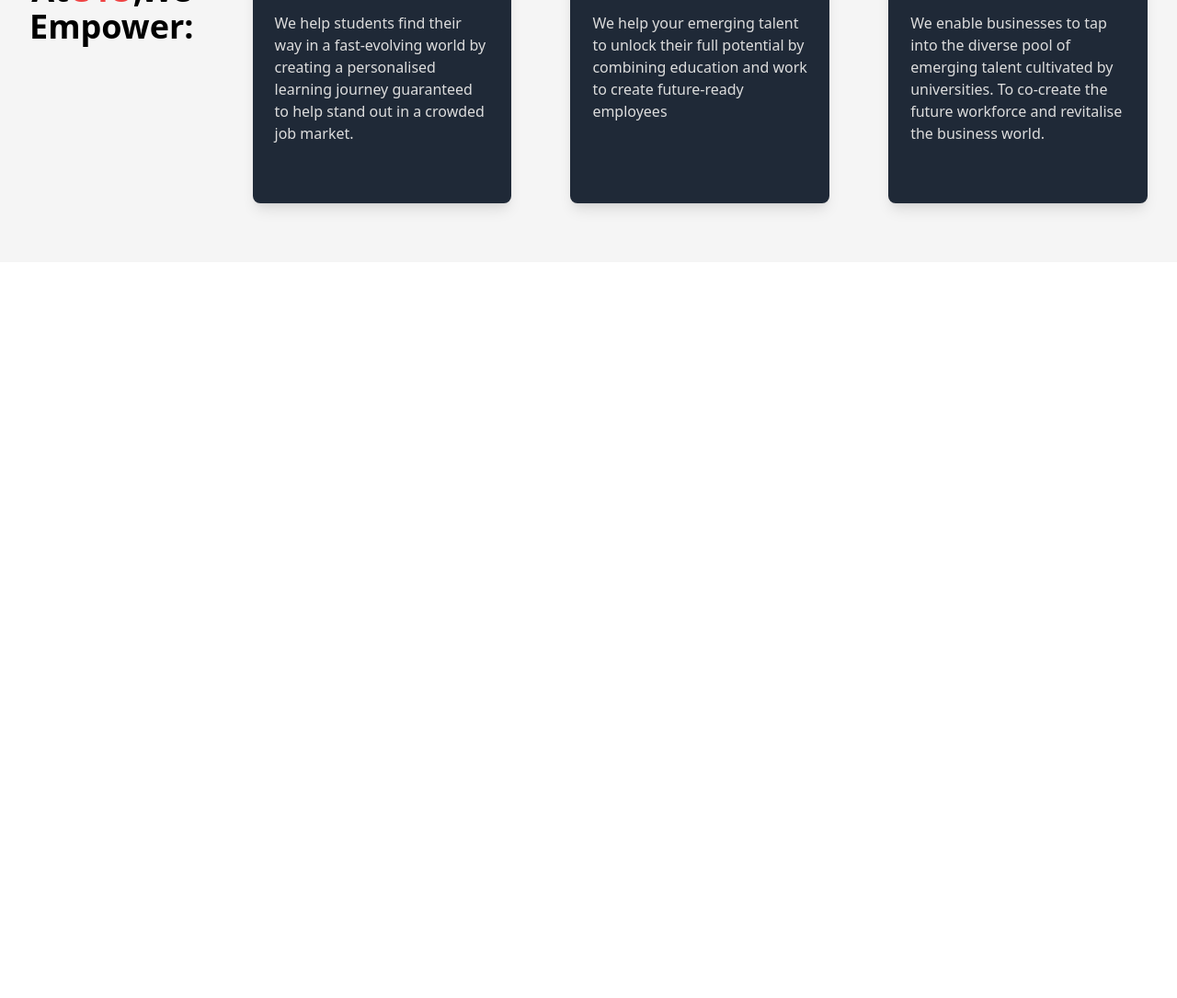
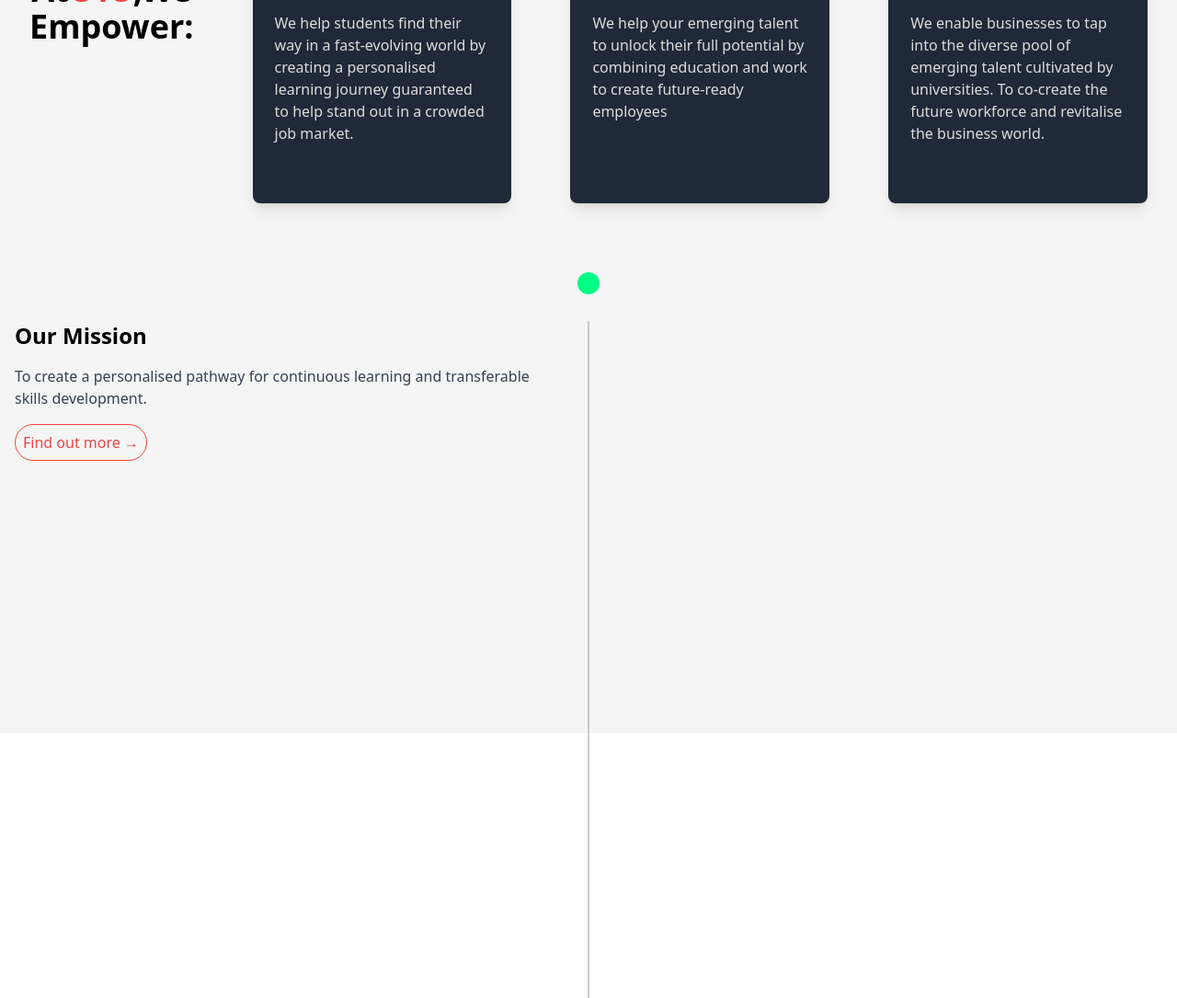
Before and after one commit to nazmul-hasan2/creativeforu, a website built with Vite: page index.html in a window 1280 px wide. Shown: the part 933-2018 px from the top of the page at 92% size. Before the commit the page ends 1218 px from the top, so only its background shows below. Built offline with nearby package versions, Linux system fonts and the light colour scheme; files whose address does not match are found by name.

Commit message:
Missio Section

```diff
--- a/index.html
+++ b/index.html
@@ -130,3 +130,26 @@
     </div>
   </div>
 </section>
+
+
+  <!-- Mission & Vision Section-->
+  <section class="bg-[#F5F5F5] py-16 px-4 ">
+    <div class="container mx-auto">
+      <div class="relative grid grid-cols-1 md:grid-cols-2 gap-16">
+
+        <div class="absolute left-1/2 transform -translate-x-1/2 h-[930px] w-[1px] bg-[#9A9CA5] hidden md:block"></div>
+        <div class="h-6 w-6 bg-[#00FF84] rounded-full absolute bottom-[812px] right-[49%] hidden md:block"></div>
+        <div class="h-6 w-6 bg-[#00FF84] rounded-full absolute bottom-[413px] right-[49%] hidden md:block"></div>
+        <div class="h-6 w-6 bg-[#00FF84] rounded-full absolute top-[906px] right-[49%] hidden md:block"></div>
+
+        <!-- Mission Section -->
+        <div class="md:pr-8 md:mb-60">
+          <h3 class="text-2xl font-semibold mb-4">Our Mission</h3>
+          <p class="text-gray-700 mb-6">To create a personalised pathway for continuous learning and transferable skills
+            development.</p>
+          <a href="#"
+            class="text-red-500 hover:bg-red-600 hover:text-white  border border-[#F44335] rounded-full p-2">Find out more
+            →</a>
+        </div>
+
+</section>
```
